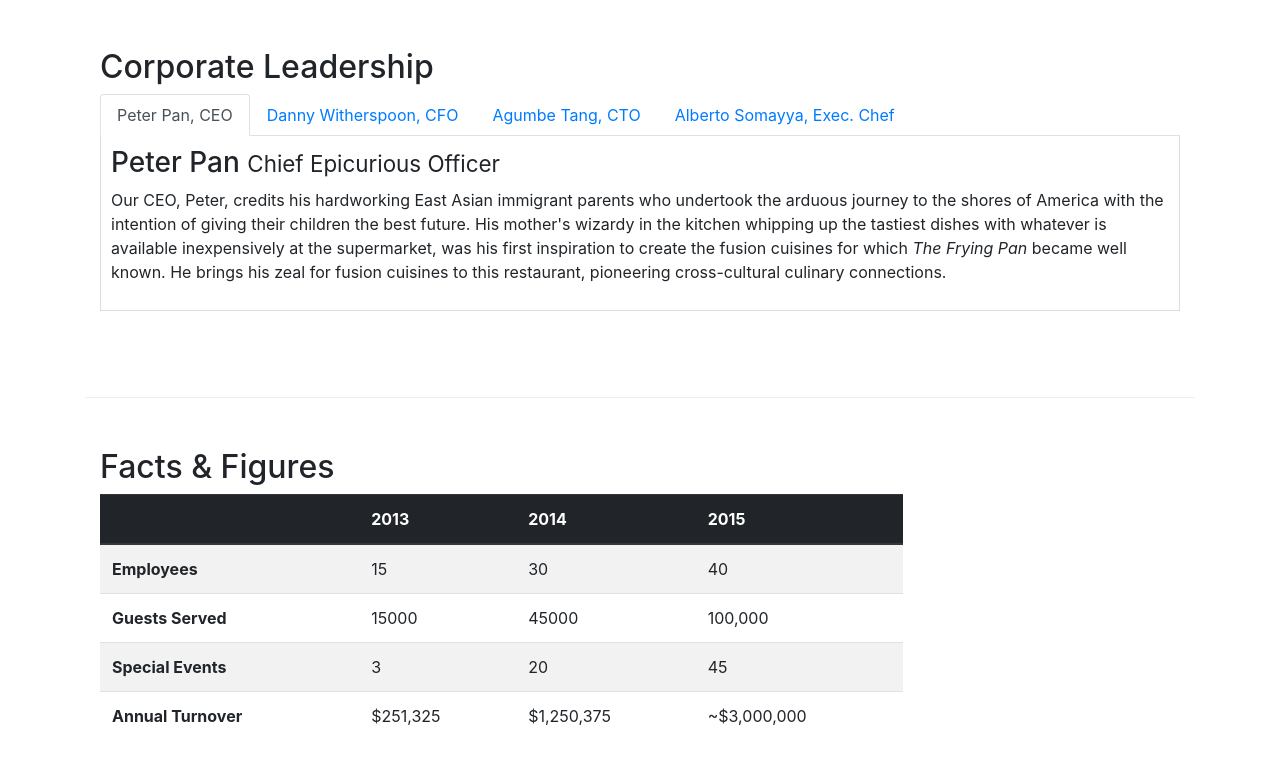
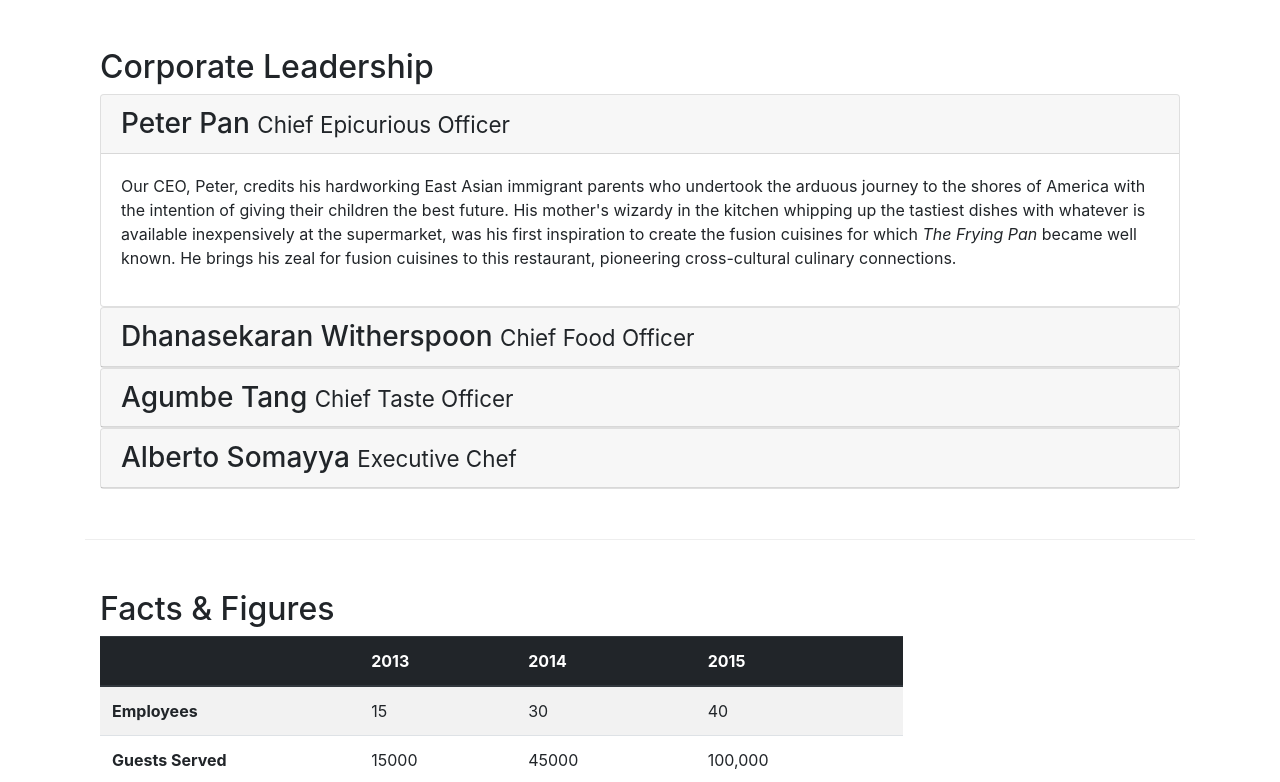
Before and after one commit to pkocran/courseraBootstrap4, a website: page aboutus.html in a window 1280 px wide. Shown: the part 873-1655 px from the top of the page. Drawn offline with nearby package versions, Linux system fonts and the light colour scheme.

Commit message:
accordin

```diff
--- a/aboutus.html
+++ b/aboutus.html
@@ -115,47 +115,69 @@
         <div class="row row-content">
             <div class="col-12">
                 <h2>Corporate Leadership</h2>
-                <ul class="nav nav-tabs">
-                    <li class="nav-item">
-                      <a class="nav-link active" href="#peter"
-                        role="tab" data-toggle="tab">Peter Pan, CEO</a>
-                    </li>
-                    <li class="nav-item">
-                      <a class="nav-link" href="#danny" role="tab"
-                        data-toggle="tab">Danny Witherspoon, CFO</a>
-                    </li>
-                    <li class="nav-item">
-                      <a class="nav-link" href="#agumbe"role="tab"
-                        data-toggle="tab">Agumbe Tang, CTO</a>
-                    </li>
-                    <li class="nav-item">
-                      <a class="nav-link" href="#alberto" role="tab"
-                        data-toggle="tab">Alberto Somayya, Exec. Chef</a>
-                    </li>
-                </ul>
-                <div class="tab-content">
-                     <div role="tabpanel" class="tab-pane fade show active" id="peter">
-                        <h3>Peter Pan <small>Chief Epicurious Officer</small></h3>
-                        <p class="d-none d-sm-block">Our CEO, Peter, credits his hardworking East Asian immigrant parents who undertook the arduous journey to the shores of America with the intention of giving their children the best future. His mother's wizardy in the kitchen whipping up the tastiest dishes with whatever is available inexpensively at the supermarket, was his first inspiration to create the fusion cuisines for which <em>The Frying Pan</em> became well known. He brings his zeal for fusion cuisines to this restaurant, pioneering cross-cultural culinary connections.</p>
+
+
+                <div id="accordion">
+                  <div class="card">
+                    <div class="card-header" id="peterHead">
+                      <h3 class="mb-0">
+                            <a data-toggle="collapse" data-target="#peter">
+                            Peter Pan <small>Chief Epicurious Officer</small>
+                            </a>
+                        </h3>
                     </div>
 
-                    <div role="tabpanel" class="tab-pane fade" id="danny">
-                        <h3>Dhanasekaran Witherspoon <small>Chief Food Officer</small></h3>
-                        <p class="d-none d-sm-block">Our CFO, Danny, as he is affectionately referred to by his colleagues, comes from a long established family tradition in farming and produce. His experiences growing up on a farm in the Australian outback gave him great appreciation for varieties of food sources. As he puts it in his own words, <em>Everything that runs, wins, and everything that stays, pays!</em></p>
+                    <div class="collapse show" id="peter" data-parent="#accordion">
+                        <div class="card-body">
+                            <p class="d-none d-sm-block">Our CEO, Peter, credits his hardworking East Asian immigrant parents who undertook the arduous journey to the shores of America with the intention of giving their children the best future. His mother's wizardy in the kitchen whipping up the tastiest dishes with whatever is available inexpensively at the supermarket, was his first inspiration to create the fusion cuisines for which <em>The Frying Pan</em> became well known. He brings his zeal for fusion cuisines to this restaurant, pioneering cross-cultural culinary connections.</p>
+                        </div>
                     </div>
+                  </div>
+                  <div class="card">
+                    <div class="card-header" id="dannyHead">
+                       <h3 class="mb-0">
+                            <a class="collapsed" data-toggle="collapse" data-target="#danny">
+                            Dhanasekaran Witherspoon <small>Chief Food Officer</small>
+                            </a>
+                        </h3>
+                    </div>
+                    <div class="collapse" id="danny" data-parent="#accordion">
+                            <div class="card-body">
+                                <p class="d-none d-sm-block">Our CFO, Danny, as he is affectionately referred to by his colleagues, comes from a long established family tradition in farming and produce. His experiences growing up on a farm in the Australian outback gave him great appreciation for varieties of food sources. As he puts it in his own words, <em>Everything that runs, wins, and everything that stays, pays!</em></p>
+                            </div>
+                        </div>
+                  </div>
 
-                    <div role="tabpanel" class="tab-pane fade" id="agumbe">
-                        <h3>Agumbe Tang <small>Chief Taste Officer</small></h3>
-                        <p class="d-none d-sm-block">Blessed with the most discerning gustatory sense, Agumbe, our CTO, personally ensures that every dish that we serve meets his exacting tastes. Our chefs dread the tongue lashing that ensues if their dish does not meet his exacting standards. He lives by his motto, <em>You click only if you survive my lick.</em></p>
+                  <div class="card">
+                    <div class="card-header" id="agumbeHead">
+                      <h3 class="mb-0">
+                         <a class="collapsed" data-toggle="collapse" data-target="#agumbe">
+                                Agumbe Tang <small>Chief Taste Officer</small>
+                         </a>
+                       </h3>
                     </div>
-
-                    <div role="tabpanel" class="tab-pane fade" id="alberto">
-                       <h3>Alberto Somayya <small>Executive Chef</small></h3>
-                        <p class="d-none d-sm-block">Award winning three-star Michelin chef with wide International experience having worked closely with whos-who in the culinary world, he specializes in creating mouthwatering Indo-Italian fusion experiences. He says, <em>Put together the cuisines from the two craziest cultures, and you get a winning hit! Amma Mia!</em></p>
+                    <div class="collapse" id="agumbe" data-parent="#accordion">
+                        <div class="card-body">
+                            <p class="d-none d-sm-block">Blessed with the most discerning gustatory sense, Agumbe, our CTO, personally ensures that every dish that we serve meets his exacting tastes. Our chefs dread the tongue lashing that ensues if their dish does not meet his exacting standards. He lives by his motto, <em>You click only if you survive my lick.</em></p>
+                        </div>
                     </div>
+                  </div>
 
 
-
+                <div class="card">
+                    <div class="card-header" id="albertoHead">
+                      <h3 class="mb-0">
+                            <a class="collapsed" data-toggle="collapse" data-target="#alberto" aria-expanded="false" aria-controls="alberto">
+                            Alberto Somayya <small>Executive Chef</small>
+                            </a>
+                        </h3>
+                    </div>
+                    <div class="collapse" id="alberto" data-parent="#accordion">
+                            <div class="card-body">
+                                <p class="d-none d-sm-block">Award winning three-star Michelin chef with wide International experience having worked closely with whos-who in the culinary world, he specializes in creating mouthwatering Indo-Italian fusion experiences. He says, <em>Put together the cuisines from the two craziest cultures, and you get a winning hit! Amma Mia!</em></p>
+                            </div>
+                        </div>
+                  </div>
 
                 </div>
 
```
